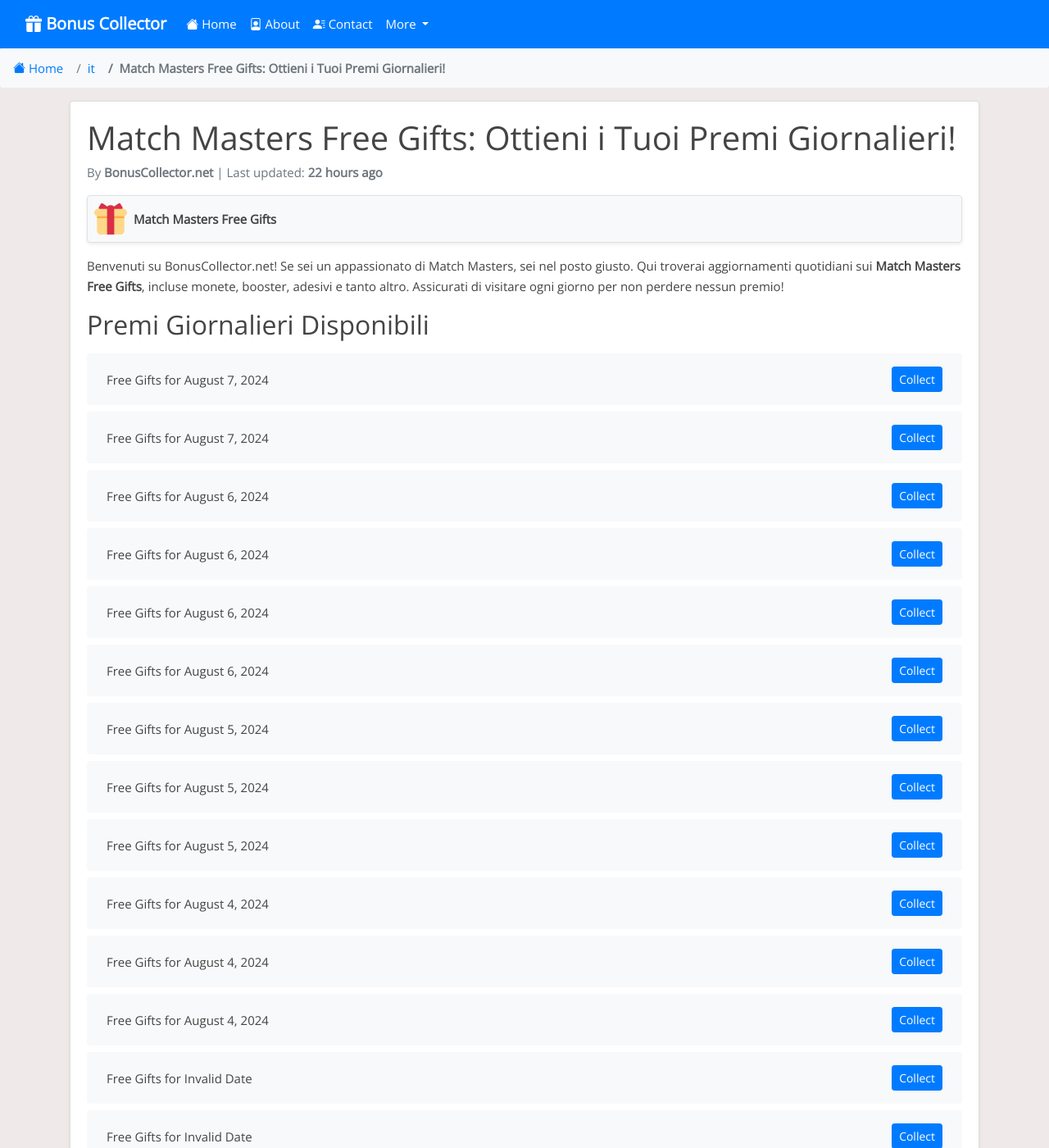
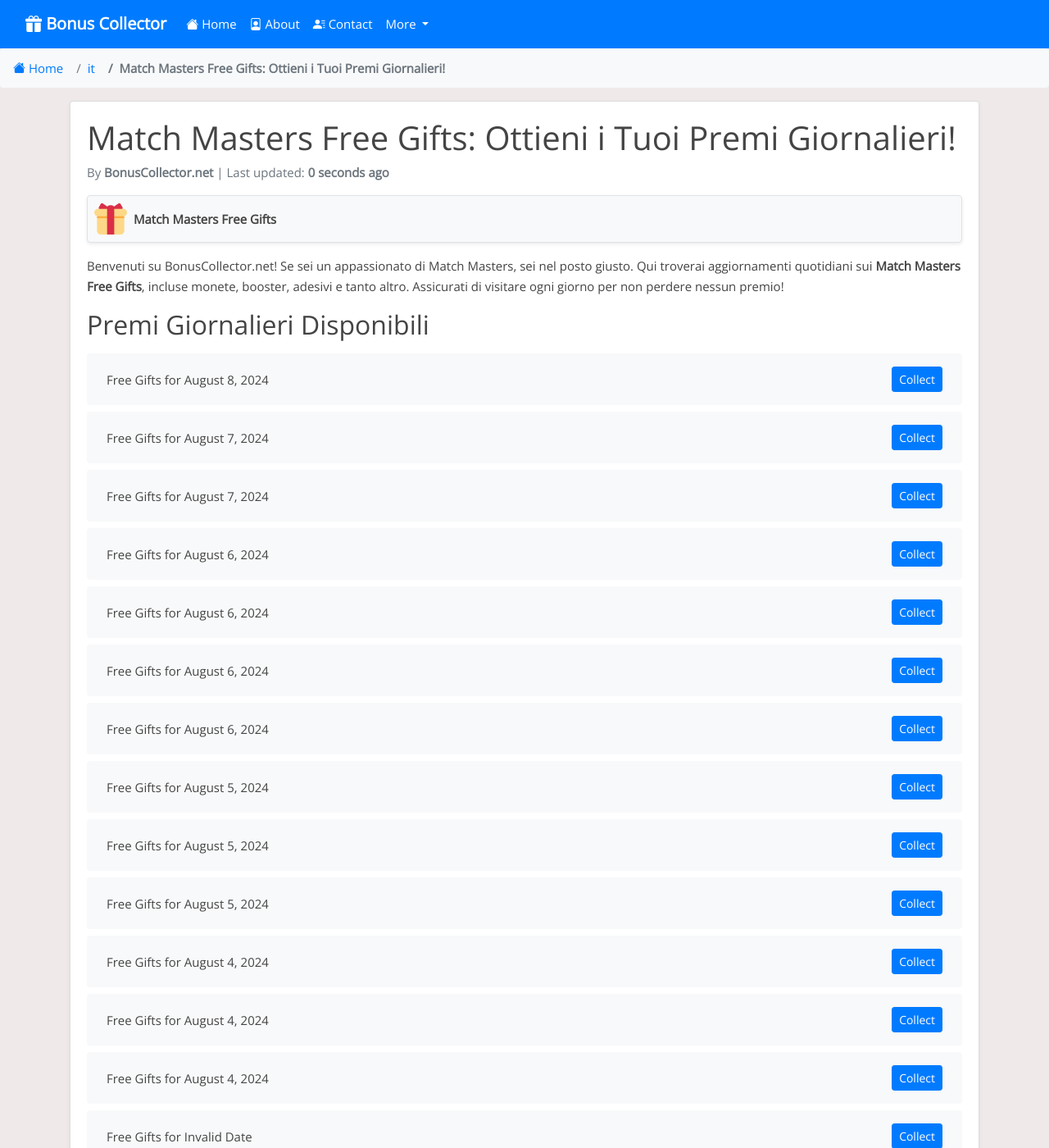
Before and after one commit to Prollad99/bs-net, a Jekyll site: the page built from it/_posts/2024-07-23-match-masters.md, in a window 1280 px wide and 1400 px high. Shown: the whole window at 82% size. Built offline with Jekyll 4.4.1, drawn with Linux system fonts in a browser that asks for light colours; nearby versions of some CDN libraries; comment, search, counter and statistics services are not loaded.

Commit message:
Update match-masters reward links and last modified date

```diff
--- a/_data/include_files.yml
+++ b/_data/include_files.yml
@@ -2,7 +2,7 @@
   last_modified: 2024-08-08 11:06:47
 
 match-masters.html:
-  last_modified: 2024-08-07 12:14:11
+  last_modified: 2024-08-08 11:06:48
 
 doubleu-casino.html:
   last_modified: 2024-08-08 04:37:03
--- a/_includes/match-masters.html
+++ b/_includes/match-masters.html
@@ -1,4 +1,8 @@
 <ul class="list-group mt-3 mb-4">
+  <li class="list-group-item d-flex justify-content-between align-items-center">
+    <span>Free Gifts for August 8, 2024</span>
+    <a href="https://go.matchmasters.io/l/p/5KiP64ikPLg" class="btn btn-primary btn-sm">Collect</a>
+  </li>
   <li class="list-group-item d-flex justify-content-between align-items-center">
     <span>Free Gifts for August 7, 2024</span>
     <a href="https://go.matchmasters.io/l/p/gf8qUlG1Z5U" class="btn btn-primary btn-sm">Collect</a>
@@ -395,8 +399,4 @@
     <span>Free Gifts for Invalid Date</span>
     <a href="https://go.matchmasters.io/l/p/7PKDYqrn1NA" class="btn btn-primary btn-sm">Collect</a>
   </li>
-  <li class="list-group-item d-flex justify-content-between align-items-center">
-    <span>Free Gifts for Invalid Date</span>
-    <a href="https://go.matchmasters.io/l/p/StoneAgeSplash" class="btn btn-primary btn-sm">Collect</a>
-  </li>
 </ul>
```
Also changed, not shown: links-json/match-masters.json (+4 -3 lines).
